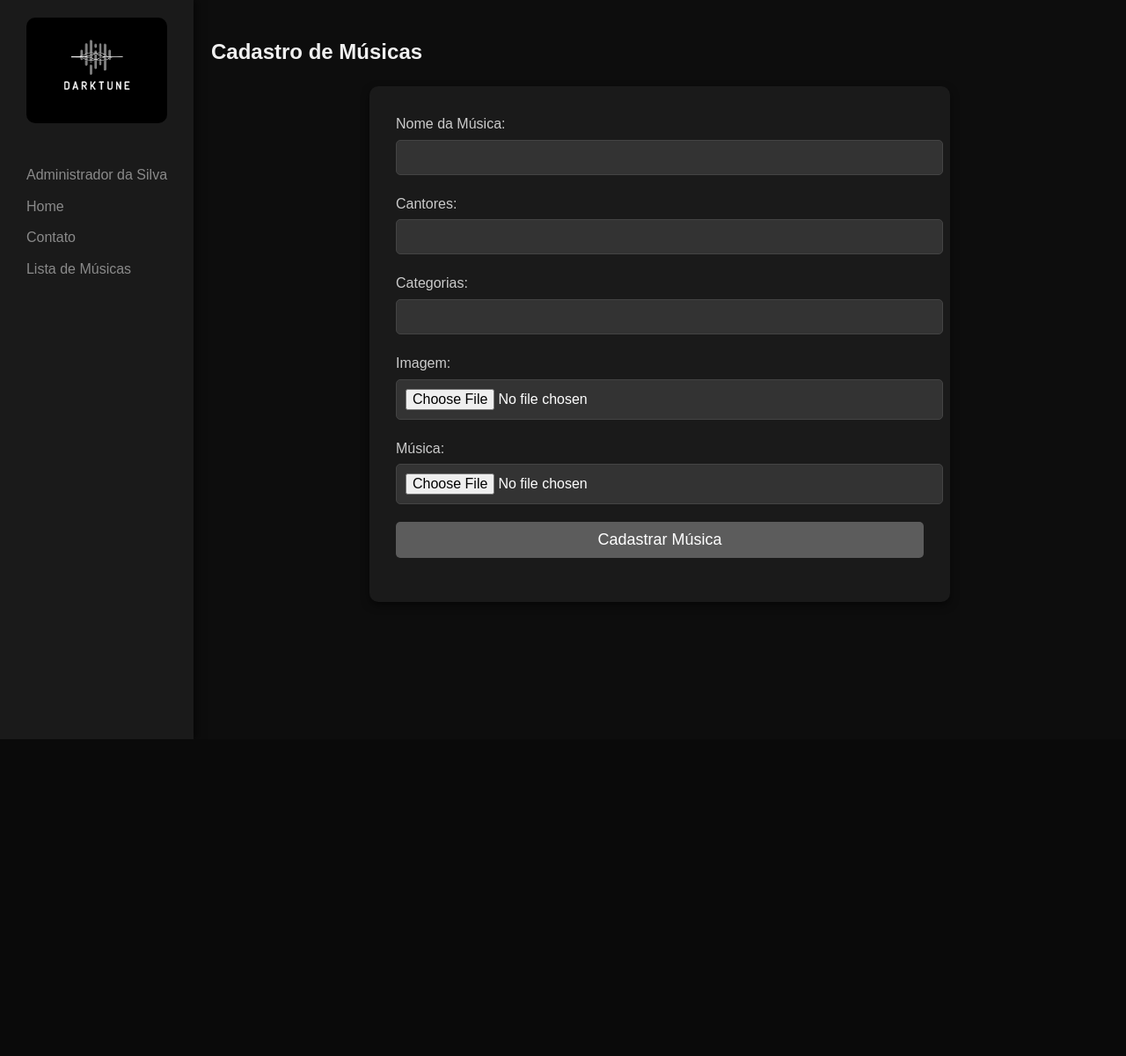
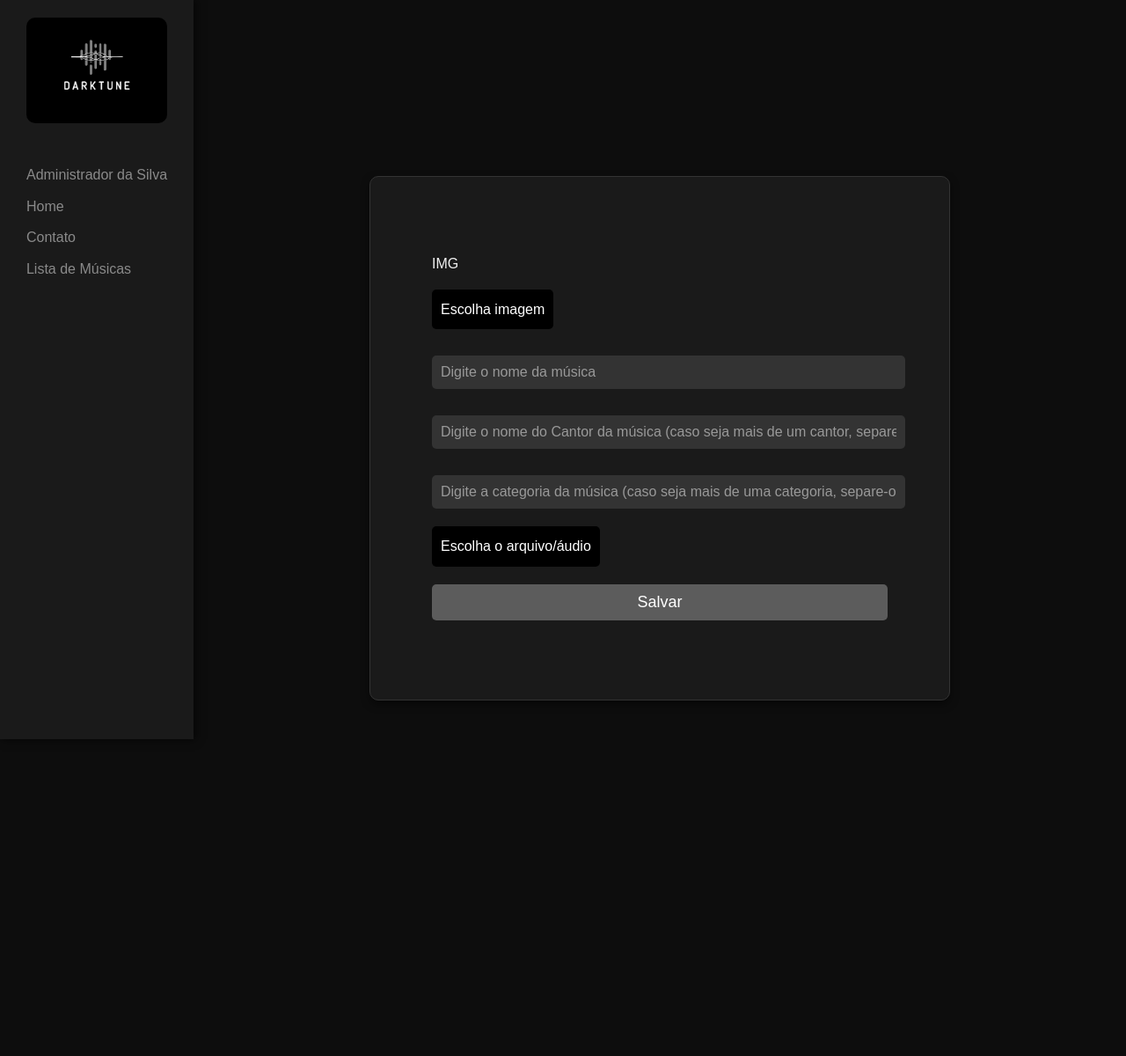
Before and after one commit to Vinicius-Borges-dev/darktune, a Flask app: page /paginas/cadastro/musica in a window 1280 px wide. Shown: the whole page at 88% size. Before the commit the page ends 840 px from the top, so only its background shows below. Run offline with Flask 3, Linux system fonts and the light colour scheme; a user stored in the database is signed in.

Commit message:
Refatoração.

```diff
--- a/app/static/css/cadastro_musica.css
+++ b/app/static/css/cadastro_musica.css
@@ -12,20 +12,6 @@ body {
   color: inherit;
 }
 
-  /* Sidebar */
-  .cabecalho {
-    width: 220px;
-    height: 100vh;
-    background-color: #1a1a1a; /* Barra lateral mais escura */
-    position: fixed;
-    top: 0;
-    left: 0;
-    display: flex;
-    flex-direction: column;
-    align-items: center;
-    padding: 20px 0;
-    box-shadow: 2px 0 10px rgba(0, 0, 0, 0.7); /* Sombra suave */
-  }
 
 .logo {
   width: 160px;
@@ -40,137 +26,95 @@ body {
   border-radius: 10px; /* Bordas arredondadas */
 }
 
-
 /* Conteúdo principal */
 .main-content {
   margin-left: 220px;
-    padding: 20px;
+  padding: 200px;
   background-color: #0d0d0d; /* Fundo principal */
   min-height: 100vh;
 }
 
-  /* Cabeçalho */
-  header {
-    display: flex;
-    justify-content: space-between;
-    align-items: center;
-    padding: 15px 20px;
-    background-color: #1a1a1a; /* Fundo da barra de navegação */
-    border-bottom: 1px solid #333333; /* Linha de separação */
+header h1 {
+  font-size: 24px;
+  color: #cccccc;
+  margin-bottom: 20px;
 }
 
-  header .search-bar {
-    padding: 10px;
-    width: 70%;
-    border: none;
-    border-radius: 20px;
-    background-color: #333333; /* Fundo da barra de pesquisa */
-    color: #ffffff;
-    font-size: 16px;
-    transition: background-color 0.3s;
+.music-upload-form {
+  background-color: #1a1a1a;
+  padding: 70px;
+  border-radius: 10px;
+  box-shadow: 0 4px 10px rgba(0, 0, 0, 0.5); /* Sombra ao redor do formulário */
+  max-width: 6000px;
+  margin: 0 auto;
+  border: 1px solid #333333;
 }
 
-  header .search-bar::placeholder {
-    color: #999999; /* Placeholder mais suave */
+.form-grupo {
+  margin-bottom: 20px;
 }
 
-  header .search-bar:focus {
-    outline: none;
-    background-color: #444444; /* Fundo mais claro ao focar */
+img-placeholder {
+  width: 150px;
+  height: 150px;
+  background-color: #333333;
+  display: flex;
+  justify-content: center;
+  align-items: center;
+  color: #999999;
+  font-size: 24px;
+  margin: 0 auto;
 }
 
-  header .user-button {
+.escolher-imagem, .escolher-arquivo {
+  background-color: #000;
+  color: #ffffff;
+  border: none;
+  padding: 10px;
+  border-radius: 5px;
+  cursor: pointer;
+  display: inline-block;
+}
+
+input[type="text"] {
+  width: 100%;
+  padding: 10px;
+  border: none;
+  border-radius: 5px;
+  background-color: #333333;
+  color: #f0f0f0;
+  font-size: 16px;
+  margin-top: 10px;
+}
+
+input[type="text"]::placeholder {
+  color: #999999;
+}
+
+.dev-section {
+  text-align: right;
+  margin-bottom: 20px;
+}
+
+.dev-section span {
+  background-color: #ffcc00;
+  color: #000;
+  padding: 5px 10px;
+  border-radius: 5px;
+}
+
+.submit-button {
   background-color: #5c5c5c;
   color: #ffffff;
   border: none;
-    padding: 10px 25px;
+  padding: 10px;
+  font-size: 18px;
+  border-radius: 5px;
   cursor: pointer;
-    border-radius: 20px;
-    font-size: 16px;
+  width: 100%;
   transition: background-color 0.3s ease;
 }
 
-  header .user-button:hover {
-    background-color: #777777; /* Cor mais clara ao passar o mouse */
-  }
-
-  /* Estilo para o formulário de cadastro de músicas */
-  form.music-upload-form {
-    background-color: #1a1a1a;
-    padding: 30px;
-    border-radius: 10px;
-    box-shadow: 0 4px 10px rgba(0, 0, 0, 0.5); /* Sombra ao redor do formulário */
-    max-width: 600px;
-    margin: 20px auto;
-  }
-
-  form.music-upload-form .form-grupo {
-    margin-bottom: 20px;
-  }
-
-  form.music-upload-form label {
-    display: block;
-    font-size: 16px;
-    color: #cccccc;
-    margin-bottom: 5px;
-  }
-
-  form.music-upload-form input[type="text"],
-  form.music-upload-form input[type="url"],
-  form.music-upload-form input[type="date"],
-  form.music-upload-form input[type="file"] {
-    width: 100%;
-    padding: 10px;
-    border: 1px solid #444444;
-    border-radius: 5px;
-    background-color: #333333;
-    color: #ffffff;
-    font-size: 16px;
-    transition: border 0.3s ease;
-  }
-
-  form.music-upload-form input[type="text"]:focus,
-  form.music-upload-form input[type="url"]:focus,
-  form.music-upload-form input[type="date"]:focus,
-  form.music-upload-form input[type="file"]:focus {
-    outline: none;
-    border: 1px solid #555555;
-  }
-
-  form.music-upload-form button.submit-button {
-    background-color: #5c5c5c;
-    color: #ffffff;
-    border: none;
-    padding: 10px 20px;
-    font-size: 18px;
-    border-radius: 5px;
-    cursor: pointer;
-    transition: background-color 0.3s ease;
-    width: 100%;
-  }
-
-  form.music-upload-form button.submit-button:hover {
+.submit-button:hover {
   background-color: #777777;
 }
-
-  /* Footer */
-  footer {
-    background-color: #1a1a1a;
-    padding: 20px;
-    text-align: center;
-    color: #cccccc;
-    font-size: 14px;
-    border-top: 1px solid #333333;
-    margin-top: 50px;
-  }
-
-  footer a {
-    color: #ffffff;
-    text-decoration: none;
-    margin: 0 10px;
-    transition: color 0.3s ease;
-  }
-
-  footer a:hover {
-    color: #bbbbbb;
-  }
--- a/app/templates/cadastro_de_musicas.html
+++ b/app/templates/cadastro_de_musicas.html
@@ -3,15 +3,12 @@
 <head>
   <meta charset="UTF-8">
   <meta name="viewport" content="width=device-width, initial-scale=1.0">
-  <title>Cadastro de Músicas - Darktune</title>
+  <title>Página Cadastro de Músicas</title>
   <link rel="stylesheet" href="{{url_for('static', filename='css/cadastro_musica.css')}}">
   <link rel="stylesheet" href="{{url_for('static', filename='css/navbar.css')}}">
-  <link
-      rel="stylesheet"
-      href="{{url_for('static', filename='css/mensagens.css')}}"
-    />
 </head>
 <body>
+
   {% with messages = get_flashed_messages() %} {% if messages %}
     <section class="mensagens notificacao">
       {% for message in messages %}
@@ -19,6 +16,7 @@
       {% endfor %}
     </section>
     {% endif %} {% endwith %}
+
 
     <div class="sidebar">
       <div class="logo">
@@ -44,40 +42,71 @@
 
     <div class="main-content">
     <section id="music-upload">
-      <h1>Cadastro de Músicas</h1>
       <form action="{{url_for('musicas.cadastro_musica')}}" method="POST" enctype="multipart/form-data" class="music-upload-form">
         <div class="form-grupo">
-          <label for="nome-musica">Nome da Música:</label>
-          <input type="text" id="nome-musica" name="nome_musica" required>
+          <div class="img-placeholder" id="img-placeholder">
+            <p>IMG</p>
+          </div>
+          <label for="imagem-musica" class="escolher-imagem">Escolha imagem</label>
+          <input type="file" id="imagem-musica" name="imagem" accept="image/*" hidden>
         </div>
 
         <div class="form-grupo">
-          <label for="autor">Cantores:</label>
-          <input type="text" id="cantor" name="cantor" required>
-        </div>
-
-
-        <div class="form-grupo">
-          <label for="genero">Categorias:</label>
-          <input type="text" id="categoria" name="categoria" required>
+          <input type="text" id="nome-musica" name="nome_musica" placeholder="Digite o nome da música" required>
         </div>
 
         <div class="form-grupo">
-          <label for="url-imagem">Imagem:</label>
-          <input type="file" id="imagem" name="imagem" accept="image/*" required>
+          <input type="text" id="cantor" name="cantor" placeholder="Digite o nome do Cantor da música (caso seja mais de um cantor, separe-os por vírgula)" required>
         </div>
 
         <div class="form-grupo">
-          <label for="arquivo-musica">Música:</label>
-          <input type="file" id="musica" name="musica" accept="audio/*" required>
+          <input type="text" id="categoria" name="categoria" placeholder="Digite a categoria da música (caso seja mais de uma categoria, separe-os por vírgula)" required>
         </div>
 
         <div class="form-grupo">
-          <button type="submit" class="submit-button">Cadastrar Música</button>
+          <label for="arquivo-musica" class="escolher-arquivo">Escolha o arquivo/áudio</label>
+          <input type="file" id="arquivo-musica" name="musica" accept="audio/*" hidden>
+        </div>
+
+        <div class="form-grupo">
+          <button type="submit" class="submit-button">Salvar</button>
         </div>
       </form>
     </section>
   </div>
+
+  <script>
+    // Seleciona os elementos
+    const imgInput = document.getElementById('imagem-musica');
+    const imgPlaceholder = document.getElementById('img-placeholder');
+
+    // Adiciona um listener para quando o arquivo for alterado
+    imgInput.addEventListener('change', function(event) {
+      const file = event.target.files[0]; // Obtém o arquivo selecionado
+
+      // Verifica se é uma imagem válida
+      if (file && (file.type === 'image/jpeg' || file.type === 'image/png')) {
+        const reader = new FileReader(); // Cria um FileReader para ler o arquivo
+
+        // Quando o arquivo for carregado, atualiza o conteúdo do placeholder
+        reader.onload = function(e) {
+          imgPlaceholder.innerHTML = ''; // Remove o texto "IMG"
+
+          // Cria uma tag de imagem e define o src como o conteúdo do arquivo
+          const img = document.createElement('img');
+          img.src = e.target.result;
+          img.alt = "Imagem da Música";
+          img.style.maxWidth = '30%'; // Ajusta a imagem para não ultrapassar o placeholder
+          img.style.maxHeight = '30%'; // Ajusta a altura
+
+          imgPlaceholder.appendChild(img); // Adiciona a imagem ao placeholder
+        };
+
+        reader.readAsDataURL(file); // Lê o arquivo como uma URL de dados
+      } else {
+        alert('Por favor, selecione uma imagem válida (JPEG ou PNG).');
+      }
+    });
+  </script>
 </body>
-<script src="{{url_for('static', filename='js/notificacao.js')}}"></script>
 </html>
```
Also changed, not shown: app/static/uploads/imagens/mariana_froes_abril.jpg (renamed from app/static/uploads/imagens/abril.jfif), instance/darktune.sqlite3. Lines whose indentation alone changed are shown as unchanged.
